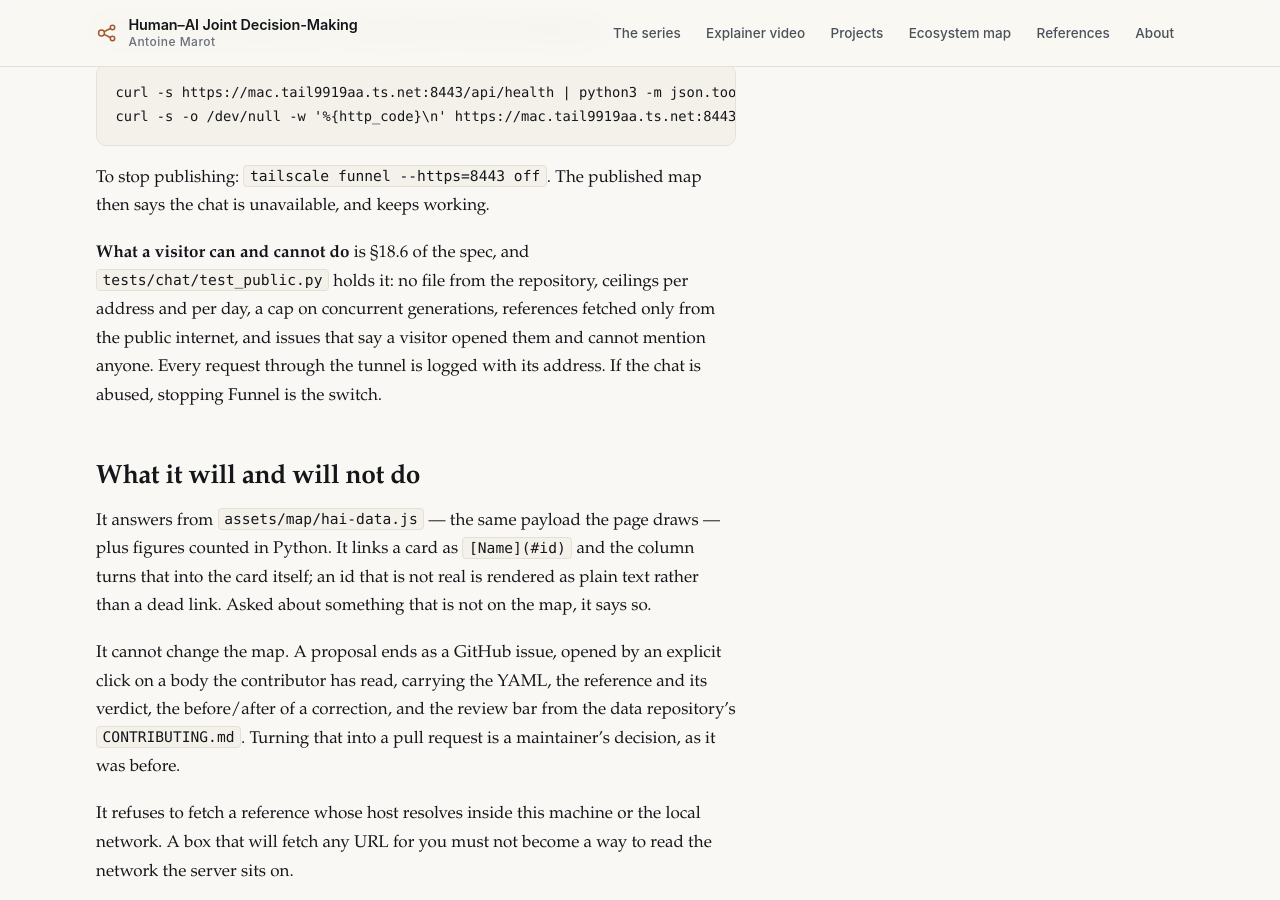
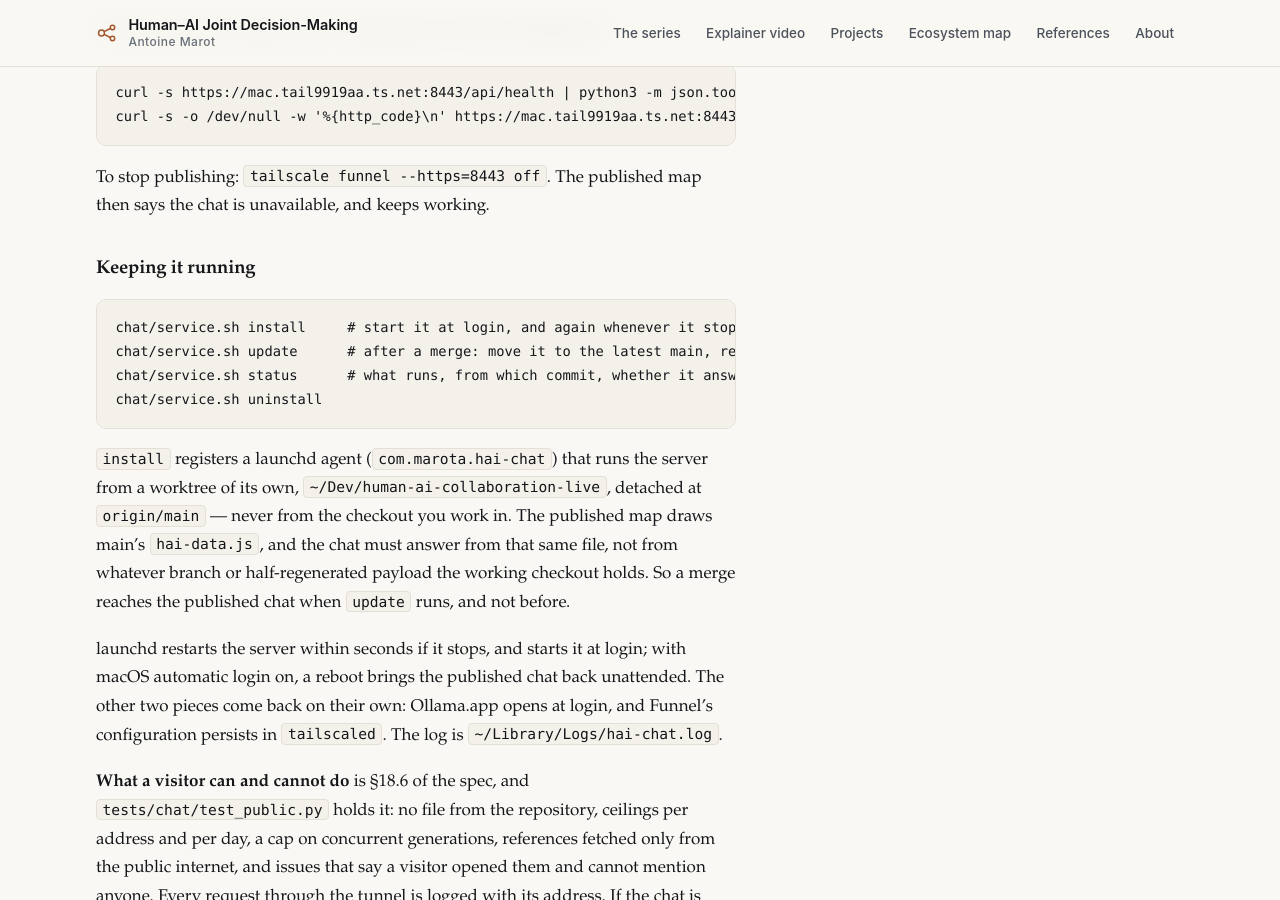
Before and after one commit to marota/human-ai-collaboration, a Jekyll site: the page built from chat/README.md, in a window 1280 px wide and 900 px high, scrolled down 4602 px. Built offline with Jekyll 4.4.1, drawn with Linux system fonts in a browser that asks for light colours; our own code applies the rules of GitHub Pages for plain Markdown files.

Commit message:
Keep the published chat running: a launchd agent on its own copy of main
The published map's chat ran from a `nohup` in a terminal, in the checkout
used for development. A reboot ended it, a crash ended it, and switching that
checkout to a branch -- or regenerating its payload mid-curation -- changed
what the public chat answered from.

chat/service.sh installs a launchd agent, com.marota.hai-chat, that runs the
server from a worktree of its own detached at origin/main. The published map
draws main's hai-data.js and the chat answers from that same file (invariant
17), so a merge reaches the public chat when `chat/service.sh update` runs, and
the working checkout can be on any branch meanwhile. launchd starts it at login
and restarts it within seconds if it stops; with macOS automatic login on, which
it is on this machine, a reboot brings it back unattended. Install refuses a
port held by a process launchd does not manage, since launchd would otherwise
restart into a busy port forever.

The other two dependencies already come back by themselves, checked rather than
assumed: Ollama.app opens at login (started 38 s after boot, 27 s after the
session), and the Funnel configuration persists in tailscaled, which Homebrew
runs as a boot daemon.

Verified on this machine: installed, then killed with -9 to stand in for a
crash -- launchd had it answering again in 2 s on a new pid -- and checked from
the internet through Funnel afterwards: health 200, the map and .git still 404.

Co-Authored-By: Claude Opus 5.5 <noreply@anthropic.com>

````diff
--- a/chat/README.md
+++ b/chat/README.md
@@ -138,6 +138,28 @@ curl -s -o /dev/null -w '%{http_code}\n' https://mac.tail9919aa.ts.net:8443/asse
 To stop publishing: `tailscale funnel --https=8443 off`. The published map then
 says the chat is unavailable, and keeps working.
 
+### Keeping it running
+
+```bash
+chat/service.sh install     # start it at login, and again whenever it stops
+chat/service.sh update      # after a merge: move it to the latest main, restart
+chat/service.sh status      # what runs, from which commit, whether it answers
+chat/service.sh uninstall
+```
+
+`install` registers a launchd agent (`com.marota.hai-chat`) that runs the
+server from a worktree of its own, `~/Dev/human-ai-collaboration-live`,
+detached at `origin/main` — never from the checkout you work in. The published
+map draws main's `hai-data.js`, and the chat must answer from that same file,
+not from whatever branch or half-regenerated payload the working checkout holds.
+So a merge reaches the published chat when `update` runs, and not before.
+
+launchd restarts the server within seconds if it stops, and starts it at login;
+with macOS automatic login on, a reboot brings the published chat back
+unattended. The other two pieces come back on their own: Ollama.app opens at
+login, and Funnel's configuration persists in `tailscaled`. The log is
+`~/Library/Logs/hai-chat.log`.
+
 **What a visitor can and cannot do** is §18.6 of the spec, and
 `tests/chat/test_public.py` holds it: no file from the repository, ceilings per
 address and per day, a cap on concurrent generations, references fetched only
````
Also changed, not shown: docs/map-interface-spec.md (+6 -0 lines), 1 other file.
